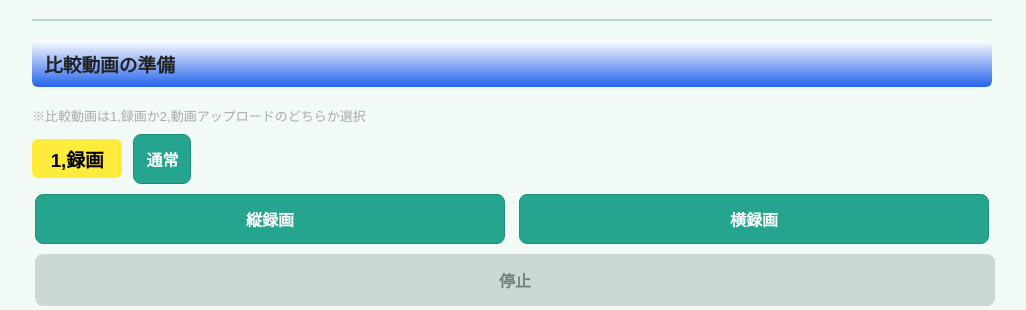
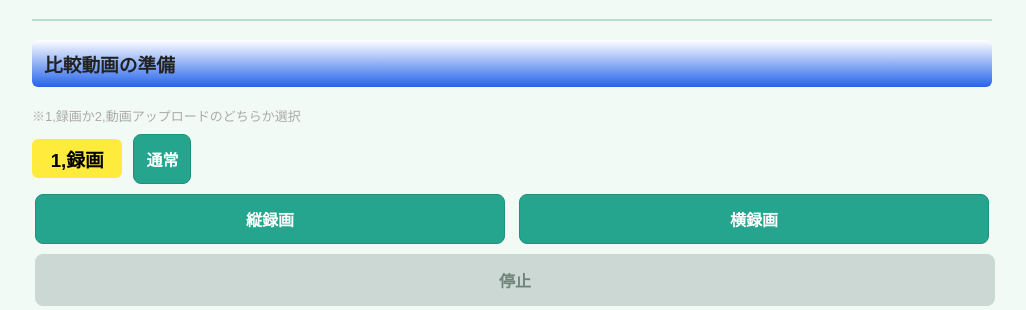
Before and after one commit to hori-1234/stripe-webhook, a Flask app: page /satsueidance/ in a window 1280 px wide. Shown: the part 905-1215 px from the top of the page, without its empty margins (128-1154 px from the left). Run offline with Flask 3, Linux system fonts and the light colour scheme; data that the repository does not hold is empty; some libraries are stand-ins or nearby versions.

Commit message:
Update satsueidance_layout.html

```diff
--- a/satsueidance/templates/satsueidance_layout.html
+++ b/satsueidance/templates/satsueidance_layout.html
@@ -370,7 +370,7 @@
         </h3>
 
         <p style="font-size: 13px; color: #aaa; margin: 4px 0;">
-        ※比較動画は1,録画か2,動画アップロードのどちらか選択
+        ※1,録画か2,動画アップロードのどちらか選択
         </p>
 
         <div style="display:flex; align-items:center; gap:8px;">
```
